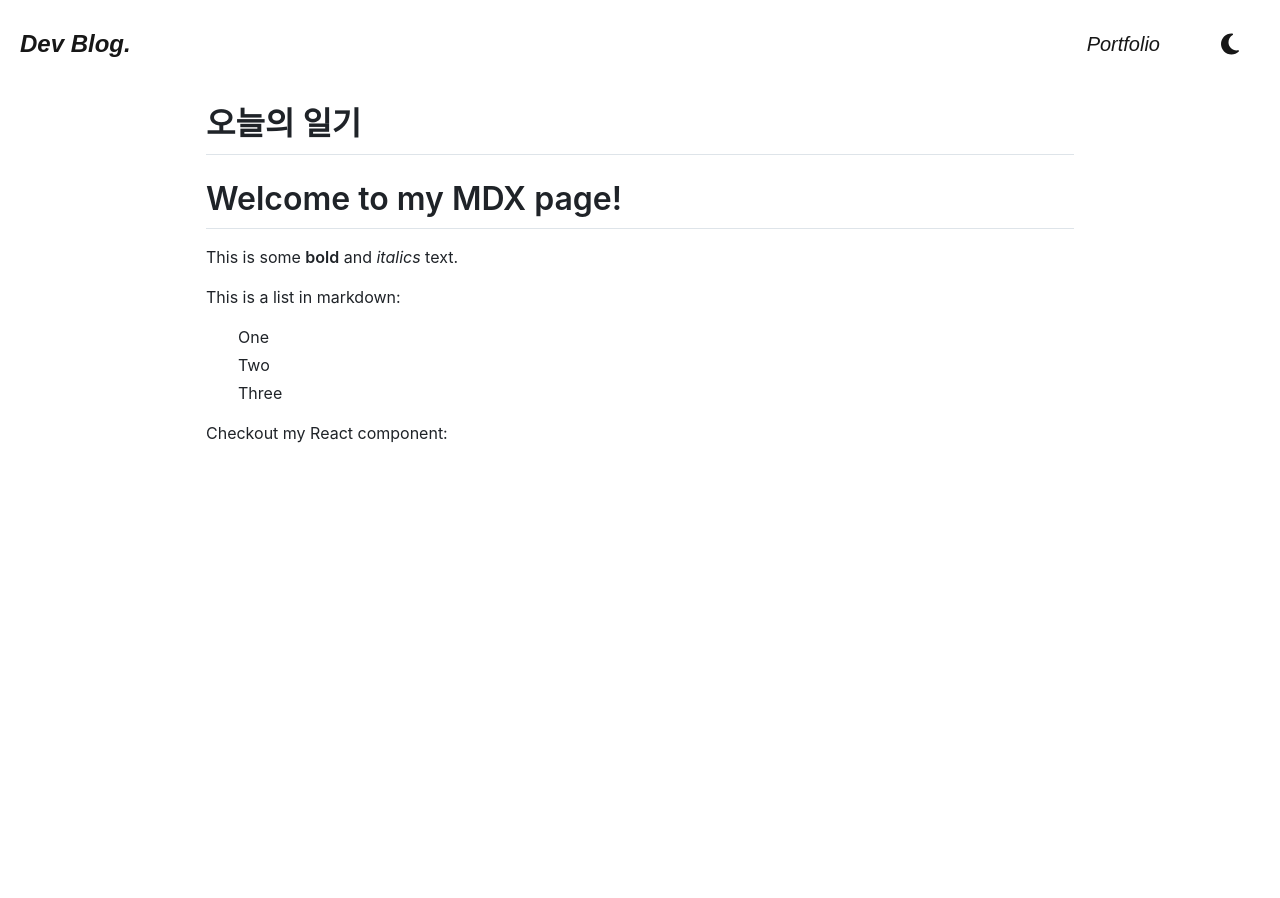
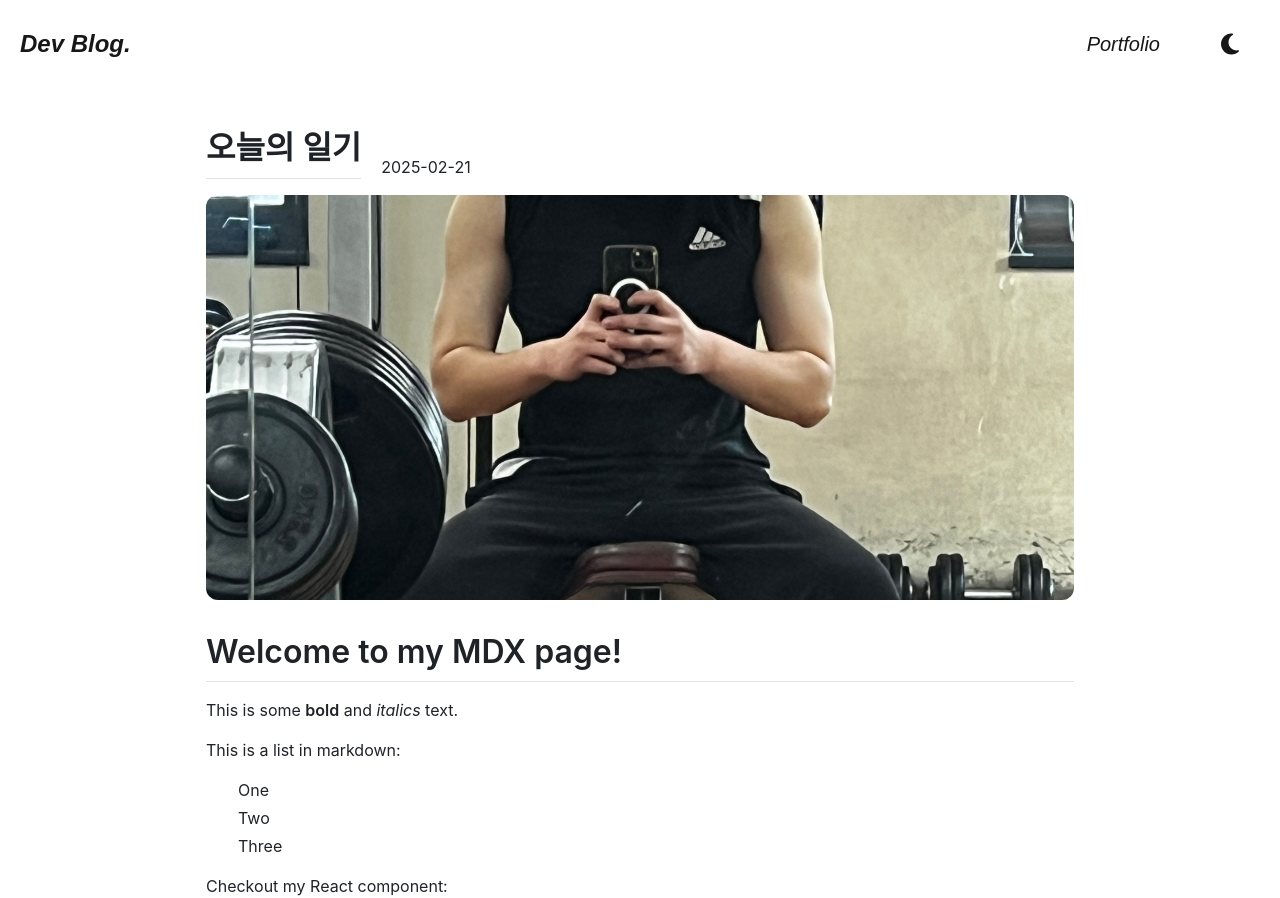
Before and after one commit to lee-seokmin/blog, a Next.js app: page /posts/Diary/second in a window 1280 px wide. Before the commit the page ends 800 px from the top, so only its background shows below. Built offline with nearby package versions, Linux system fonts and the light colour scheme; a web font is replaced by a local one.

Commit message:
post 상세페이지 썸네일 적용

```diff
--- a/src/app/posts/Python/first.mdx
+++ b/src/app/posts/Python/first.mdx
@@ -7,7 +7,7 @@ createAt: "2025-02-26"
 tags: "파이썬"
 best: true
 ---
-# Welcome to my MDX page!
+## Welcome to my MDX page!
 
 This is some **bold** and _italics_ text.
 
--- a/src/app/posts/[category]/[slug]/page.tsx
+++ b/src/app/posts/[category]/[slug]/page.tsx
@@ -2,6 +2,7 @@ import { getMdxContent } from '@/app/utils/getMdxContent';
 import Header from '@/app/components/header';
 import { MDXRemote } from 'next-mdx-remote/rsc';
 import 'github-markdown-css';
+import Image from 'next/image';
 
 interface Props {
   params: {
@@ -24,10 +25,24 @@ export default async function PostPage({ params }: Props) {
   return (
     <div>
       <Header />
-      <div className="max-w-[900px] mx-auto p-4">
-        <div className="markdown-body">
-          <h1>{post.title}</h1>
-          <MDXRemote source={post.content} />
+      <div className="flex w-full max-w-[900px] mx-auto p-4">
+        <div className="markdown-body w-full">
+          <div className="flex items-end gap-5">
+            <h1>{post.title}</h1>
+            <p>{post.date}</p>
+          </div>
+          <div className="relative h-full max-h-full mb-8">
+            <Image
+              className="object-cover rounded-xl"
+              src={`${post.thumbnail}`}
+              alt={post.title}
+              fill
+              priority
+            />
+          </div>
+          <div className="prose max-w-none">
+            <MDXRemote source={post.content} />
+          </div>
         </div>
       </div>
     </div>
```
